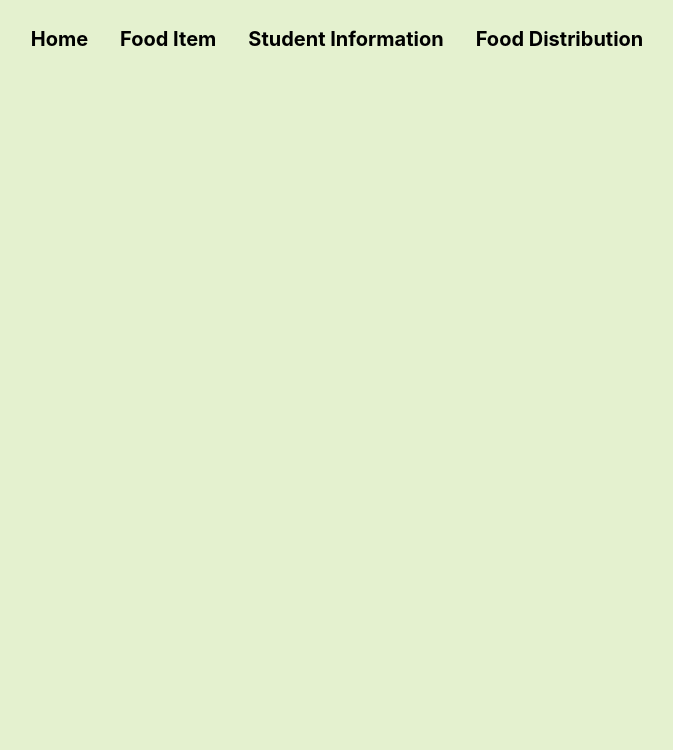
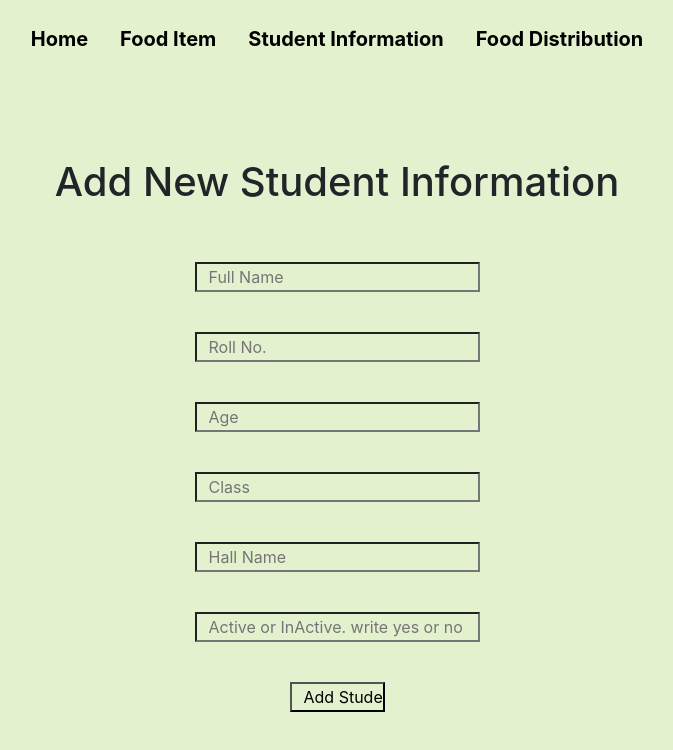
Before and after one commit to Uchchash346/Yooda-Hostel-Frontend, a React (Create React App) app: page /addStudentInformation in a window 1280 px wide. Shown: the top 750 px of the page, without its empty margins (303-976 px from the left). Built offline with nearby package versions, Linux system fonts and the light colour scheme.

Commit message:
Student information added

```diff
--- a/src/App.js
+++ b/src/App.js
@@ -4,7 +4,8 @@ import AddFoodItem from './components/FoodItem/AddFoodItem';
 import FoodItem from './components/FoodItem/FoodItem';
 import Header from './components/Header/Header';
 import HomePage from './components/HomePage/HomePage';
-import Login from './components/Login/Login';
+// import Login from './components/Login/Login';
+import DisplayStudentInfo from './components/StudentInfo/DisplayStudentInfo';
 import StudentInfo from './components/StudentInfo/StudentInfo';
 
 function App() {
@@ -16,7 +17,8 @@ function App() {
         {/* <Route path="" element={<Header />} /> */}
         <Route path="/foodItem" element={<FoodItem />} />
         <Route path="/addFoodItem" element={<AddFoodItem />} />
-        <Route path="/studentInformation" element={<StudentInfo />} />
+        <Route path="/addStudentInformation" element={<StudentInfo />} />
+        <Route path="/studentInfo" element={<DisplayStudentInfo />} />
       </Routes>
 
     </>
--- a/src/components/Header/Header.js
+++ b/src/components/Header/Header.js
@@ -18,7 +18,7 @@ const Header = () => {
                     <a className="nav-link" href="/foodItem">Food Item</a>
                 </li>
                 <li className="nav-item">
-                    <a className="nav-link" href="/studentInformation">Student Information</a>
+                    <a className="nav-link" href="/studentInfo">Student Information</a>
                 </li>
                 <li className="nav-item">
                     <a className="nav-link" href="#">Food Distribution</a>
--- a/src/components/HomePage/HomePage.js
+++ b/src/components/HomePage/HomePage.js
@@ -12,7 +12,7 @@ const HomePage = () => {
                 <a href="/foodItem">
                     <button type="button" class="btn btn-outline-success btn-lg ms-3 text-bold">Food Item</button>
                 </a>
-                <a href="/studentInformation">
+                <a href="/studentInfo">
                     <button type="button" class="btn btn-outline-danger btn-lg ms-3 text-bold">Student Info</button>
                 </a>
                 <a href="/foodDistribution">
--- /dev/null
+++ b/src/components/StudentInfo/DisplayStudentInfo.js
@@ -0,0 +1,77 @@
+/* eslint-disable no-unused-vars */
+import React, { useEffect, useState } from 'react';
+import { FiEdit } from 'react-icons/fi';
+import { MdDelete } from 'react-icons/md';
+import './StudentInfo.css';
+
+const DisplayStudentInfo = () => {
+    const [displayInfo, setDisplayInfo] = useState([]);
+    useEffect(() => {
+        fetch('http://localhost:5500/students')
+            .then(res => res.json())
+            .then(data => setDisplayInfo(data))
+    }, [])
+
+
+    // Delete Students Information
+    const handleDeleteStudentInformation = (id) => {
+        const proceed = window.confirm('Do you want to DELETE this information?')
+        if (proceed) {
+            const url = `http://localhost:5500/students/${id}`
+            fetch(url, {
+                method: 'DELETE'
+            })
+                .then(res => res.json())
+                .then(data => {
+                    alert('Information deleted successfully');
+                    const remainingStudentsInformation = displayInfo.filter(displayStudent => displayStudent._id !== id)
+                    setDisplayInfo(remainingStudentsInformation);
+                })
+        }
+
+    };
+    return (
+        <div className="container pt-5 food-item-area">
+            <h1 className="text-center pt-5">Students Information</h1>
+            <a href="/addStudentInformation"><small>Add Students Information</small></a>
+            <div className="container pt-3">
+                <table className="table">
+                    <thead>
+                        <tr>
+                            <th scope="col" className="text-center">ID</th>
+                            <th scope="col" className="text-center">Name</th>
+                            <th scope="col" className="text-center">Roll</th>
+                            <th scope="col" className="text-center">Age</th>
+                            <th scope="col" className="text-center">Class</th>
+                            <th scope="col" className="text-center">Hall Name</th>
+                            <th scope="col" className="text-center">Status Active</th>
+                        </tr>
+                    </thead>
+                    <tbody>
+                        {
+                            displayInfo.map(displayStudents =>
+
+                                <tr key={displayStudents._id}>
+                                    <th scope="row" className="text-center">{displayStudents._id}</th>
+                                    <td className="text-center">{displayStudents.name}</td>
+                                    <td className="text-center">{displayStudents.roll}</td>
+                                    <td className="text-center">{displayStudents.age}</td>
+                                    <td className="text-center">{displayStudents.classNo}</td>
+                                    <td className="text-center">{displayStudents.hallName}</td>
+                                    <td className="text-center">{displayStudents.statusActive}</td>
+                                    <td
+                                        onClick={() => handleDeleteStudentInformation(displayStudents._id)}>
+                                        <MdDelete className="icon-button" />
+                                    </td>
+                                    <td><FiEdit className="icon-button" /></td>
+                                </tr>
+                            )
+
+                        }
+                    </tbody>
+                </table>
+            </div>
+        </div>
+    );
+}
+export default DisplayStudentInfo;
--- a/src/components/StudentInfo/StudentInfo.js
+++ b/src/components/StudentInfo/StudentInfo.js
@@ -3,88 +3,86 @@ import React, { useRef } from 'react';
 import './StudentInfo.css';
 
 const StudentInfo = () => {
-    // const nameRef = useRef();
-    // const priceRef = useRef();
-    // const ageRef = useRef();
+    const nameRef = useRef();
+    const rollRef = useRef();
+    const ageRef = useRef();
+    const classRef = useRef();
+    const hallNameRef = useRef();
+    const statusActiveOrInActiveRef = useRef();
+    // const statusInActiveRef = useRef();
 
 
-    // const handleAddFood = e => {
-    //     const name = nameRef.current.value;
-    //     const price = priceRef.current.value;
+    const handleStudentsInformation = e => {
+        const name = nameRef.current.value;
+        const roll = rollRef.current.value;
+        const age = ageRef.current.value;
+        const classNo = classRef.current.value;
+        const hallName = hallNameRef.current.value;
+        const statusActive = statusActiveOrInActiveRef.current.value;
+        // const statusInActive = statusInActiveRef.current.value;
 
-    //     const newFood = { name, price };
-    //     fetch('http://localhost:5500/foods', {
-    //         method: 'POST',
-    //         headers: {
-    //             'Content-Type': 'application/json'
-    //         },
-    //         body: JSON.stringify(newFood)
-    //     })
-    //         .then(res => res.json())
-    //         .then(data => {
-    //             if (data.insertedId) {
-    //                 alert('Food Item added successfully')
-    //                 e.target.reset();
-    //             }
-    //         })
-    //     e.preventDefault();
-    // }
+        const newStudent = { name, roll, age, classNo, hallName, statusActive };
+
+        fetch('http://localhost:5500/students', {
+            method: 'POST',
+            headers: {
+                'Content-Type': 'application/json'
+            },
+            body: JSON.stringify(newStudent)
+        })
+            .then(res => res.json())
+            .then(data => {
+                if (data.insertedId) {
+                    alert('Student Added Successfully')
+                    e.target.reset();
+                }
+            })
+        e.preventDefault();
+    }
+
     return (
         <div className="container pt-5">
             <h1 className="text-center pt-5">Add New Student Information</h1>
-            <form className="pt-5">
+            <form className="pt-5" onSubmit={handleStudentsInformation}>
                 <div className="mb-3 row ">
-                    <input
-                        type="text"
-                        className="col-sm-3 container"
-                        placeholder="Full Name"
+                    <input ref={nameRef} type="text" className="col-sm-3 container" placeholder="Full Name" />
+                </div>
+                <br />
+                <div className="mb-3 row">
+                    <input ref={rollRef} className="col-sm-3 container" placeholder="Roll No." type="number" />
+                </div>
+                <br />
+                <div className="mb-3 row">
+                    <input ref={ageRef} className="col-sm-3 container" placeholder="Age" type="number"
                     />
                 </div>
                 <br />
                 <div className="mb-3 row">
-                    <input
-                        className="col-sm-3 container"
-                        placeholder="Roll No."
-                        type="number"
+                    <input ref={classRef} className="col-sm-3 container" placeholder="Class" type="text"
                     />
                 </div>
                 <br />
                 <div className="mb-3 row">
-                    <input
-                        className="col-sm-3 container"
-                        placeholder="Age"
-                        type="number"
+                    <input ref={hallNameRef} className="col-sm-3 container" placeholder="Hall Name" type="text"
                     />
                 </div>
                 <br />
                 <div className="mb-3 row">
-                    <input
-                        className="col-sm-3 container"
-                        placeholder="Class"
-                        type="number"
+                    <input ref={statusActiveOrInActiveRef} className="col-sm-3 container" placeholder="Active or InActive. write yes or no" type="text"
                     />
                 </div>
-                <br />
-                <div className="mb-3 row">
-                    <input
-                        className="col-sm-3 container"
-                        placeholder="Hall Name"
-                        type="text"
-                    />
-                </div>
-                <br />
-                <div className="mb-3 row from-check container">
+                {/* <div className="mb-3 row from-check container">
                     <div className="col-sm-3 container">
-                        <input type="checkbox" class="form-check-input" id="exampleCheck1" />
-                        <label class="form-check-label" for="exampleCheck1">Active</label>
+                        <input ref={statusActiveRef} type="checkbox" className="form-check-input" id="exampleCheck1" />
+                        <label className="form-check-label px-2" for="exampleCheck1">Active</label>
                     </div>
                 </div>
                 <div className="mb-3 row from-check container">
                     <div className="col-sm-3 container">
-                        <input type="checkbox" class="form-check-input justify-content-center" id="exampleCheck1" />
-                        <label class="form-check-label justify-content-center" for="exampleCheck1">In Active</label>
+                        <input ref={statusInActiveRef} type="checkbox" className="form-check-input justify-content-center" id="exampleCheck1" />
+                        <label className="form-check-label justify-content-center px-2" for="exampleCheck1">In Active</label>
                     </div>
-                </div>
+                </div> */}
                 <br />
                 <div className="mb-3 row">
                     <input className="col-sm-1 container" type="submit" value="Add Student" />
```
